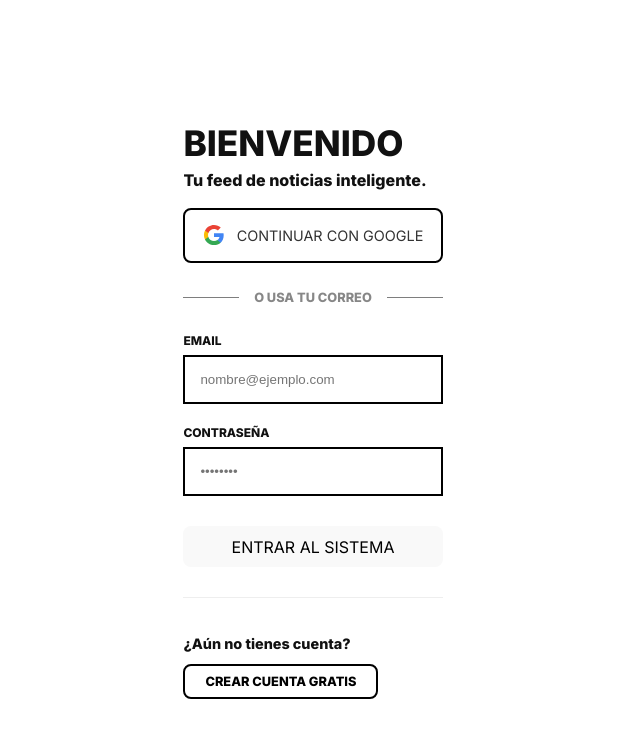
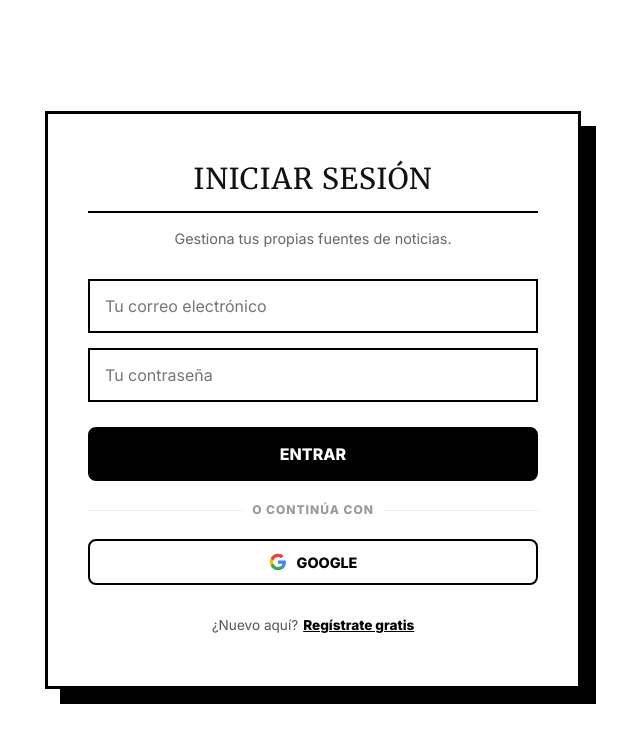
Before and after one commit to oololololololo/mi-web-noticias, a React (Vite) app in the folder frontend/: page / in a window 1280 px wide. Shown: the top 742 px of the page, without its empty margins (327-967 px from the left). Built offline with nearby package versions, Linux system fonts and the light colour scheme.

Commit message:
log in estetica

```diff
--- a/frontend/src/App.css
+++ b/frontend/src/App.css
@@ -183,3 +183,163 @@ body { background-color: #ffffff; color: #111; font-family: 'Inter', sans-serif;
 .btn-terminal:hover { background: #333; color: white; }
 .btn-terminal.primary { background: #0e639c; border-color: #0e639c; color: white; }
 .btn-terminal.primary:hover { background: #1177bb; }
+
+/* =========================================
+   ESTILOS NUEVOS DE LOGIN (Brutalist Card)
+   ========================================= */
+
+.auth-container {
+  display: flex;
+  justify-content: center;
+  align-items: center;
+  height: 100vh;
+  width: 100vw;
+  background-color: #ffffff; /* Fondo limpio */
+}
+
+.auth-card {
+  background: white;
+  border: 3px solid black; /* Borde grueso */
+  width: 100%;
+  max-width: 450px;
+  padding: 50px 40px;
+  box-shadow: 15px 15px 0px black; /* Sombra sólida desplazada */
+  text-align: center;
+  position: relative;
+}
+
+.auth-title {
+  font-family: 'Merriweather', serif;
+  font-size: 1.8rem;
+  font-weight: 900;
+  text-transform: uppercase;
+  margin: 0 0 10px 0;
+  padding-bottom: 15px;
+  border-bottom: 2px solid black; /* Línea decorativa debajo del título */
+  letter-spacing: 1px;
+}
+
+.auth-subtitle {
+  color: #666;
+  font-size: 0.9rem;
+  margin-bottom: 30px;
+  margin-top: 15px;
+}
+
+.auth-form {
+  display: flex;
+  flex-direction: column;
+  gap: 15px;
+}
+
+.auth-input {
+  padding: 15px;
+  border: 2px solid black;
+  font-size: 1rem;
+  outline: none;
+  font-family: 'Inter', sans-serif;
+  transition: 0.2s;
+  background: #fff;
+}
+
+.auth-input:focus {
+  background-color: #f9f9f9;
+  transform: translateY(-2px);
+  box-shadow: 4px 4px 0 rgba(0,0,0,0.1);
+}
+
+.btn-auth-primary {
+  background-color: black;
+  color: white;
+  border: 2px solid black;
+  padding: 15px;
+  font-weight: 800;
+  text-transform: uppercase;
+  cursor: pointer;
+  margin-top: 10px;
+  font-size: 1rem;
+  transition: transform 0.1s;
+}
+
+.btn-auth-primary:hover {
+  background-color: #333;
+  transform: translateY(-2px);
+}
+
+.auth-separator {
+  margin: 20px 0;
+  font-size: 0.75rem;
+  color: #999;
+  font-weight: bold;
+  text-transform: uppercase;
+  letter-spacing: 1px;
+  display: flex;
+  align-items: center;
+  justify-content: center;
+  gap: 10px;
+}
+.auth-separator::before, .auth-separator::after {
+  content: "";
+  flex: 1;
+  height: 1px;
+  background: #eee;
+}
+
+.btn-auth-google {
+  width: 100%;
+  background: white;
+  color: black;
+  border: 2px solid black;
+  padding: 12px;
+  font-weight: 700;
+  text-transform: uppercase;
+  cursor: pointer;
+  display: flex;
+  align-items: center;
+  justify-content: center;
+  font-size: 0.9rem;
+  transition: 0.2s;
+}
+
+.btn-auth-google:hover {
+  background-color: #f0f0f0;
+}
+
+.auth-footer {
+  margin-top: 30px;
+  font-size: 0.85rem;
+  color: #555;
+}
+
+.btn-link {
+  background: none;
+  border: none;
+  padding: 0;
+  margin-left: 5px;
+  color: black;
+  font-weight: 800;
+  text-decoration: underline;
+  cursor: pointer;
+}
+.btn-link:hover {
+  color: #444;
+}
+
+.auth-message {
+  padding: 10px;
+  margin-bottom: 20px;
+  font-size: 0.85rem;
+  font-weight: bold;
+  text-align: left;
+  border: 2px solid transparent;
+}
+.auth-message.error {
+  background-color: #ffebee;
+  color: #c62828;
+  border-color: #c62828;
+}
+.auth-message.exito {
+  background-color: #e8f5e9;
+  color: #2e7d32;
+  border-color: #2e7d32;
+}
--- a/frontend/src/Auth.jsx
+++ b/frontend/src/Auth.jsx
@@ -1,6 +1,5 @@
 import { useState } from 'react'
 import { supabase } from './supabaseClient'
-import './App.css'
 
 export default function Auth() {
   const [loading, setLoading] = useState(false)
@@ -13,7 +12,7 @@ export default function Auth() {
     setLoading(true)
     const { error } = await supabase.auth.signInWithOAuth({
       provider: 'google',
-      options: { redirectTo: window.location.origin }
+      options: { redirectTo: window.location.origin } // O tu URL de Netlify si estás en local
     })
     if (error) {
       setMensaje({ tipo: 'error', texto: error.message })
@@ -37,109 +36,71 @@ export default function Auth() {
   }
 
   return (
-    <div className="container modo-carga">
-      <div className="config-panel" style={{maxWidth: '500px'}}>
-        <h1 style={{fontSize: '2.2rem', marginBottom: '5px'}}>
-          {modoRegistro ? 'ÚNETE AHORA' : 'BIENVENIDO'}
+    <div className="auth-container">
+      <div className="auth-card">
+
+        {/* CABECERA */}
+        <h1 className="auth-title">
+          {modoRegistro ? 'CREAR CUENTA' : 'INICIAR SESIÓN'}
         </h1>
-        <p style={{marginTop: '0'}}>Tu feed de noticias inteligente.</p>
+        <p className="auth-subtitle">Gestiona tus propias fuentes de noticias.</p>
 
-        {/* BOTÓN GOOGLE MEJORADO */}
-        <button
-          onClick={handleGoogleLogin}
-          className="btn-big-start"
-          disabled={loading}
-          style={{
-            background: 'white',
-            color: '#333',
-            border: '2px solid black',
-            display: 'flex',
-            alignItems: 'center',
-            justifyContent: 'center',
-            gap: '12px',
-            marginBottom: '20px',
-            height: '55px',
-            fontSize: '0.9rem'
-          }}
-        >
-          <svg width="22" height="22" viewBox="0 0 24 24">
+        {/* MENSAJES DE ERROR/EXITO */}
+        {mensaje && (
+          <div className={`auth-message ${mensaje.tipo}`}>
+            {mensaje.texto}
+          </div>
+        )}
+
+        {/* FORMULARIO */}
+        <form onSubmit={handleAuth} className="auth-form">
+          <input
+            className="auth-input"
+            type="email"
+            placeholder="Tu correo electrónico"
+            value={email}
+            onChange={(e) => setEmail(e.target.value)}
+            required
+          />
+          <input
+            className="auth-input"
+            type="password"
+            placeholder="Tu contraseña"
+            value={password}
+            onChange={(e) => setPassword(e.target.value)}
+            required
+          />
+
+          <button type="submit" className="btn-auth-primary" disabled={loading}>
+            {loading ? 'CARGANDO...' : (modoRegistro ? 'REGISTRARME' : 'ENTRAR')}
+          </button>
+        </form>
+
+        {/* SEPARADOR SUTIL */}
+        <div className="auth-separator">o continúa con</div>
+
+        {/* BOTÓN GOOGLE */}
+        <button onClick={handleGoogleLogin} className="btn-auth-google" disabled={loading}>
+          <svg width="18" height="18" viewBox="0 0 24 24" style={{marginRight: '10px'}}>
             <path d="M22.56 12.25c0-.78-.07-1.53-.2-2.25H12v4.26h5.92c-.26 1.37-1.04 2.53-2.21 3.31v2.77h3.57c2.08-1.92 3.28-4.74 3.28-8.09z" fill="#4285F4"/>
             <path d="M12 23c2.97 0 5.46-.98 7.28-2.66l-3.57-2.77c-.98.66-2.23 1.06-3.71 1.06-2.86 0-5.29-1.93-6.16-4.53H2.18v2.84C3.99 20.53 7.7 23 12 23z" fill="#34A853"/>
             <path d="M5.84 14.09c-.22-.66-.35-1.36-.35-2.09s.13-1.43.35-2.09V7.07H2.18C1.43 8.55 1 10.22 1 12s.43 3.45 1.18 4.93l2.85-2.22.81-.62z" fill="#FBBC05"/>
             <path d="M12 5.38c1.62 0 3.06.56 4.21 1.64l3.15-3.15C17.45 2.09 14.97 1 12 1 7.7 1 3.99 3.47 2.18 7.07l3.66 2.84c.87-2.6 3.3-4.53 6.16-4.53z" fill="#EA4335"/>
           </svg>
-          CONTINUAR CON GOOGLE
+          GOOGLE
         </button>
 
-        {/* SEPARADOR VISUAL */}
-        <div style={{display:'flex', alignItems:'center', justifyContent:'center', margin:'25px 0', opacity: 0.5}}>
-           <div style={{height: '1px', background: 'black', flex: 1}}></div>
-           <span style={{padding: '0 15px', fontSize: '0.8rem', fontWeight: 'bold'}}>O USA TU CORREO</span>
-           <div style={{height: '1px', background: 'black', flex: 1}}></div>
-        </div>
-
-        <form onSubmit={handleAuth} style={{ display: 'flex', flexDirection: 'column', gap: '20px' }}>
-          <div>
-            <label style={{display:'block', textAlign:'left', fontSize:'0.75rem', fontWeight:'bold', marginBottom:'5px'}}>EMAIL</label>
-            <input
-              className="input-auth"
-              type="email"
-              placeholder="nombre@ejemplo.com"
-              value={email}
-              onChange={(e) => setEmail(e.target.value)}
-              required
-              style={{ width:'100%', padding: '15px', border: '2px solid black', boxSizing: 'border-box' }}
-            />
-          </div>
-          <div>
-            <label style={{display:'block', textAlign:'left', fontSize:'0.75rem', fontWeight:'bold', marginBottom:'5px'}}>CONTRASEÑA</label>
-            <input
-              className="input-auth"
-              type="password"
-              placeholder="••••••••"
-              value={password}
-              onChange={(e) => setPassword(e.target.value)}
-              required
-              style={{ width:'100%', padding: '15px', border: '2px solid black', boxSizing: 'border-box' }}
-            />
-          </div>
-
-          <button type="submit" className="btn-big-start" disabled={loading} style={{marginTop: '10px'}}>
-            {loading ? 'CARGANDO...' : (modoRegistro ? 'REGISTRARSE' : 'ENTRAR AL SISTEMA')}
-          </button>
-        </form>
-
-        <div style={{ marginTop: '30px', borderTop: '1px solid #eee', paddingTop: '20px' }}>
-          <p style={{fontSize: '0.9rem', marginBottom: '10px'}}>{modoRegistro ? '¿Ya tienes cuenta?' : '¿Aún no tienes cuenta?'}</p>
+        {/* PIE DE PÁGINA (TOGGLE) */}
+        <div className="auth-footer">
+          {modoRegistro ? '¿Ya tienes cuenta?' : '¿Nuevo aquí?'}
           <button
+            className="btn-link"
             onClick={() => { setModoRegistro(!modoRegistro); setMensaje(null); }}
-            style={{
-              background: 'transparent',
-              border: '2px solid black',
-              padding: '8px 20px',
-              cursor: 'pointer',
-              fontWeight: 'bold',
-              fontSize: '0.8rem',
-              textTransform: 'uppercase'
-            }}
           >
-            {modoRegistro ? 'Inicia Sesión' : 'Crear Cuenta Gratis'}
+            {modoRegistro ? 'Inicia Sesión' : 'Regístrate gratis'}
           </button>
         </div>
 
-        {mensaje && (
-          <div style={{
-            marginTop: '20px',
-            padding: '10px',
-            background: mensaje.tipo === 'error' ? '#ffeeee' : '#eeffee',
-            border: mensaje.tipo === 'error' ? '2px solid red' : '2px solid green',
-            color: 'black',
-            fontWeight: 'bold',
-            fontSize: '0.9rem'
-          }}>
-            {mensaje.texto}
-          </div>
-        )}
       </div>
     </div>
   )
```
